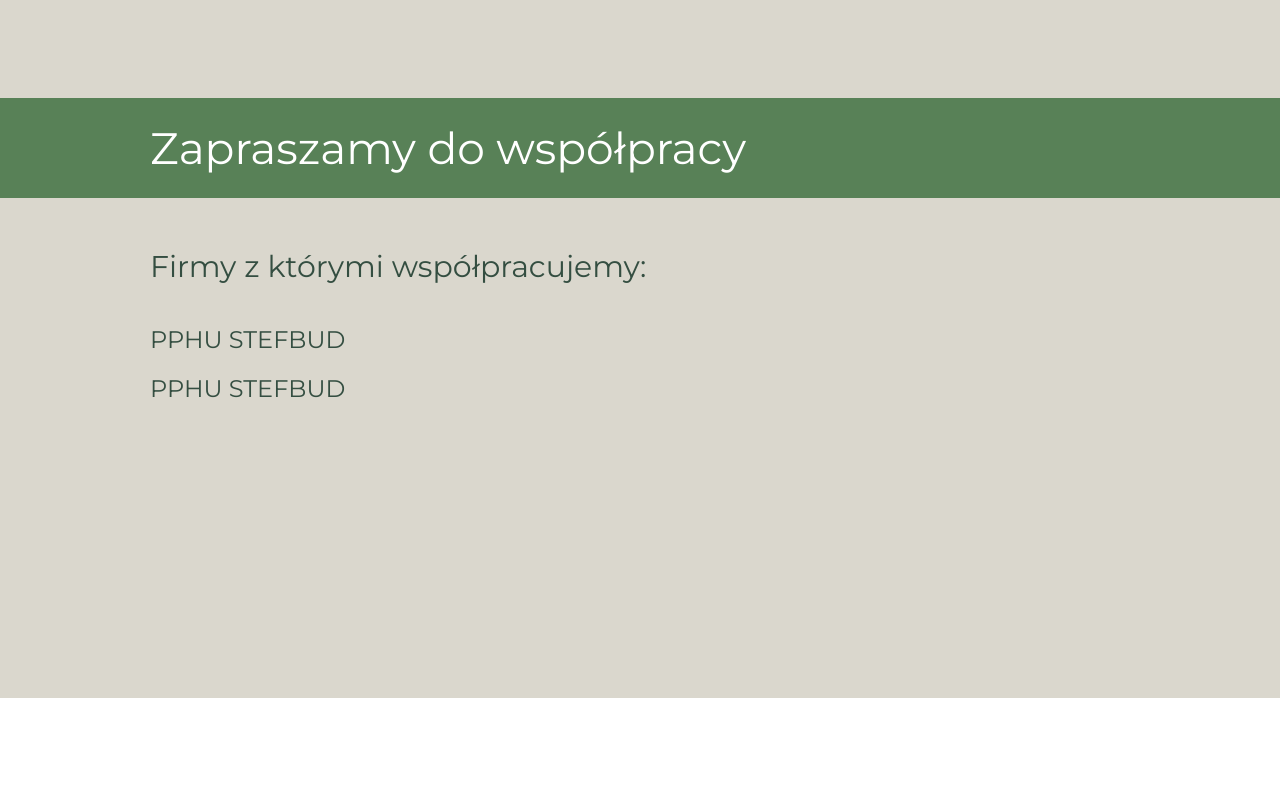
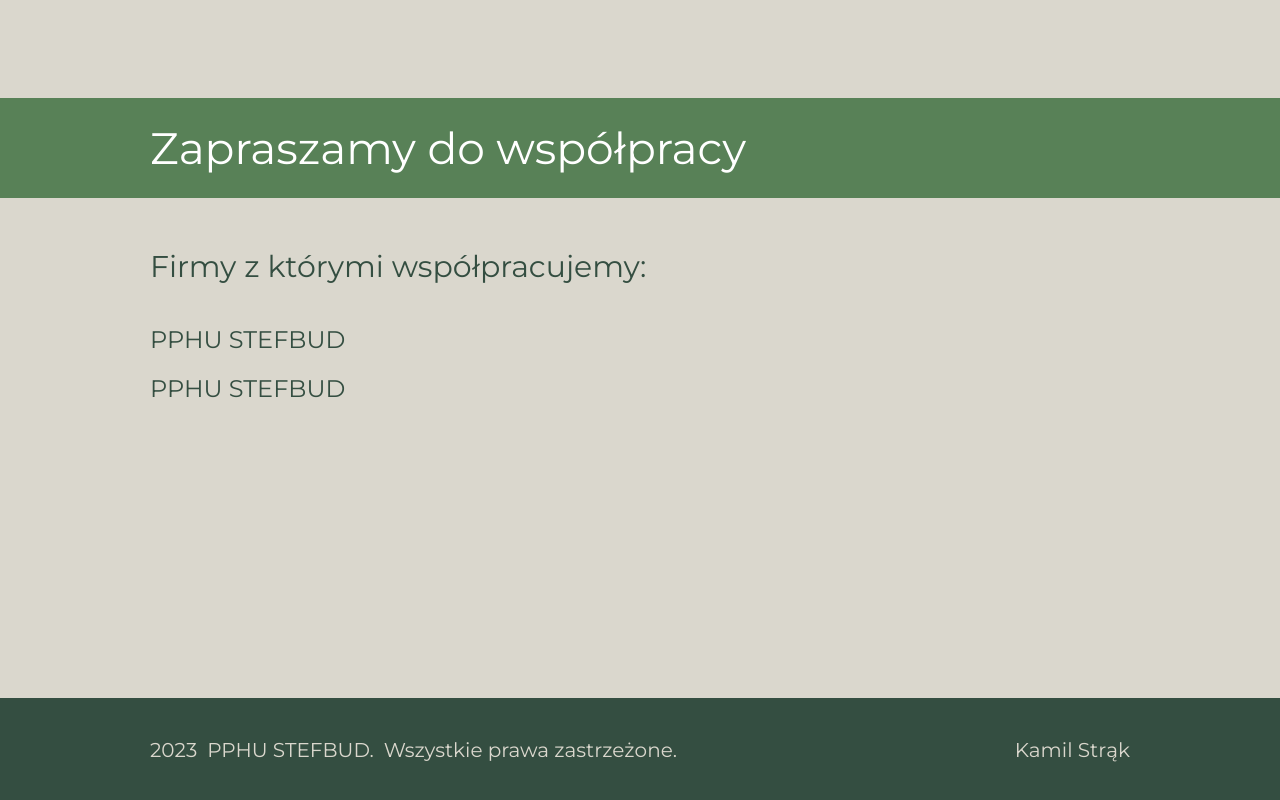
Before and after one commit to strakkamil/stefbudsrr, an Angular app: page / in a window 1280 px wide. Shown: the part 3005-3805 px from the top of the page. Before the commit the page ends 3703 px from the top, so only its background shows below. Built offline with nearby package versions, Linux system fonts and the light colour scheme.

Commit message:
Dodanie footera

```diff
--- a/src/app/app.component.html
+++ b/src/app/app.component.html
@@ -1,2 +1,3 @@
 <app-header></app-header>
 <router-outlet></router-outlet>
+<app-footer></app-footer>
--- a/src/app/app.module.ts
+++ b/src/app/app.module.ts
@@ -12,6 +12,7 @@
 import { PortfolioSectionComponent } from './components/portfolio-section/portfolio-section.component';
 import { ContactComponent } from './components/contact/contact.component';
 import { CooperationComponent } from './components/cooperation/cooperation.component';
+import { FooterComponent } from './components/footer/footer.component';
 
 @NgModule({
   declarations: [
@@ -23,7 +24,8 @@
     HomeComponent,
     PortfolioSectionComponent,
     ContactComponent,
-    CooperationComponent
+    CooperationComponent,
+    FooterComponent
   ],
   imports: [
     BrowserModule,
--- a/src/app/components/about/about.component.html
+++ b/src/app/components/about/about.component.html
@@ -1,5 +1,5 @@
-<section id="about">
+<section id="o-nas">
 	<h2>O nas</h2>
 	<p>Contrary to popular belief, Lorem Ipsum is not simply random text. It has roots in a piece of classical Latin literature from 45 BC, making it over 2000 years old. Richard McClintock, a Latin professor at Hampden-Sydney College in Virginia, looked up one of the more obscure Latin words, consectetur, from a Lorem Ipsum passage, and going through the cites of the word in classical literature, discovered the undoubtable source. Lorem Ipsum comes from sections 1.10.32 and 1.10.33 of "de Finibus Bonorum et Malorum" (The Extremes of Good and Evil) by Cicero, written in 45 BC. This book is a treatise on the theory of ethics, very popular during the Renaissance. The first line of Lorem Ipsum, "Lorem ipsum dolor sit amet..", comes from a line in section 1.10.32.</p>
-	<a [routerLink]="['/']" fragment="portfolio-section">Przejdź do naszych realizacji</a>
+	<a [routerLink]="['/']" fragment="realizacje">Przejdź do naszych realizacji</a>
 </section>
--- /dev/null
+++ b/src/app/components/footer/footer.component.css
@@ -0,0 +1,25 @@
+footer{
+	padding: 40px 150px;
+	background-color: #344E41;
+	color: #DAD7CD;
+	font-size: 20px;
+	display: flex;
+	justify-content: space-between;
+}
+
+.copyright {
+	display: flex;
+	gap: 10px;
+}
+
+.developer a{
+	color: #DAD7CD;;
+	cursor: pointer;
+	text-decoration: none;
+	filter: brightness(1);
+	transition: .3s;
+}
+
+.developer a:hover{
+	filter: brightness(1.5);
+}
--- /dev/null
+++ b/src/app/components/footer/footer.component.html
@@ -0,0 +1,10 @@
+<footer>
+	<section class="copyright">
+		<p>{{year}}</p>
+		<p>PPHU STEFBUD.</p>
+		<p>Wszystkie prawa zastrzeżone.</p>
+	</section>
+	<section class="developer">
+		<a href="mailto:strakkamil@protonmail.com">Kamil Strąk</a>
+	</section>
+</footer>
--- /dev/null
+++ b/src/app/components/footer/footer.component.ts
@@ -0,0 +1,10 @@
+import { Component } from '@angular/core';
+
+@Component({
+  selector: 'app-footer',
+  templateUrl: './footer.component.html',
+  styleUrls: ['./footer.component.css']
+})
+export class FooterComponent {
+	year: number = new Date().getFullYear()
+}
--- a/src/app/components/hero/hero.component.ts
+++ b/src/app/components/hero/hero.component.ts
@@ -12,6 +12,6 @@
 	constructor(private router: Router) {}
 
 	toAbout() {
-		this.router.navigate([], { fragment: "about" });
+		this.router.navigate([], { fragment: "o-nas" });
 	}
 }
--- a/src/app/components/portfolio-section/portfolio-section.component.css
+++ b/src/app/components/portfolio-section/portfolio-section.component.css
@@ -1,4 +1,4 @@
-section#portfolio-section {
+section.main {
 	width: 100%;
 	min-height: calc(100vh - 100px);
 	padding: 100px 150px;
--- a/src/app/components/portfolio-section/portfolio-section.component.html
+++ b/src/app/components/portfolio-section/portfolio-section.component.html
@@ -1,4 +1,4 @@
-<section id="portfolio-section">
+<section id="realizacje" class="main">
 	<h3>Realizacje</h3>
 	<section class="main-portfolio">
 		<a href="#" class="element">
```
